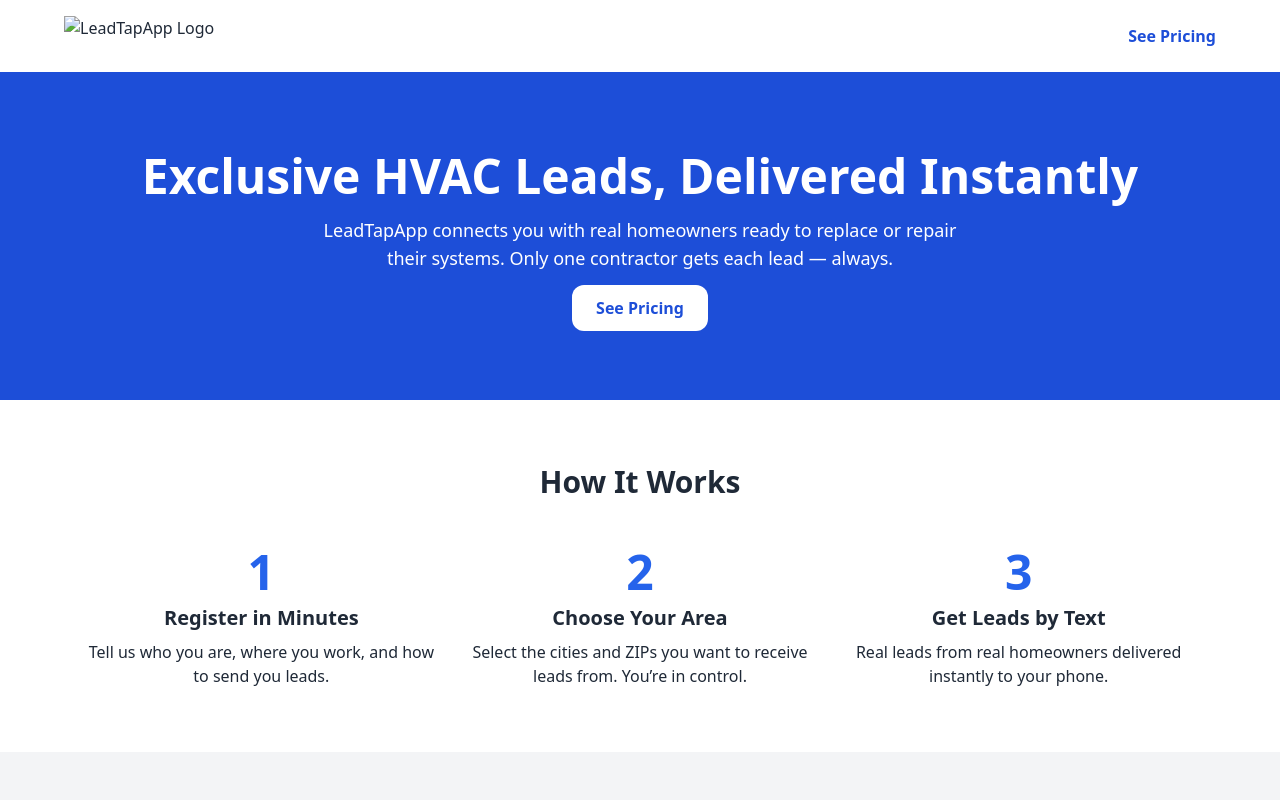
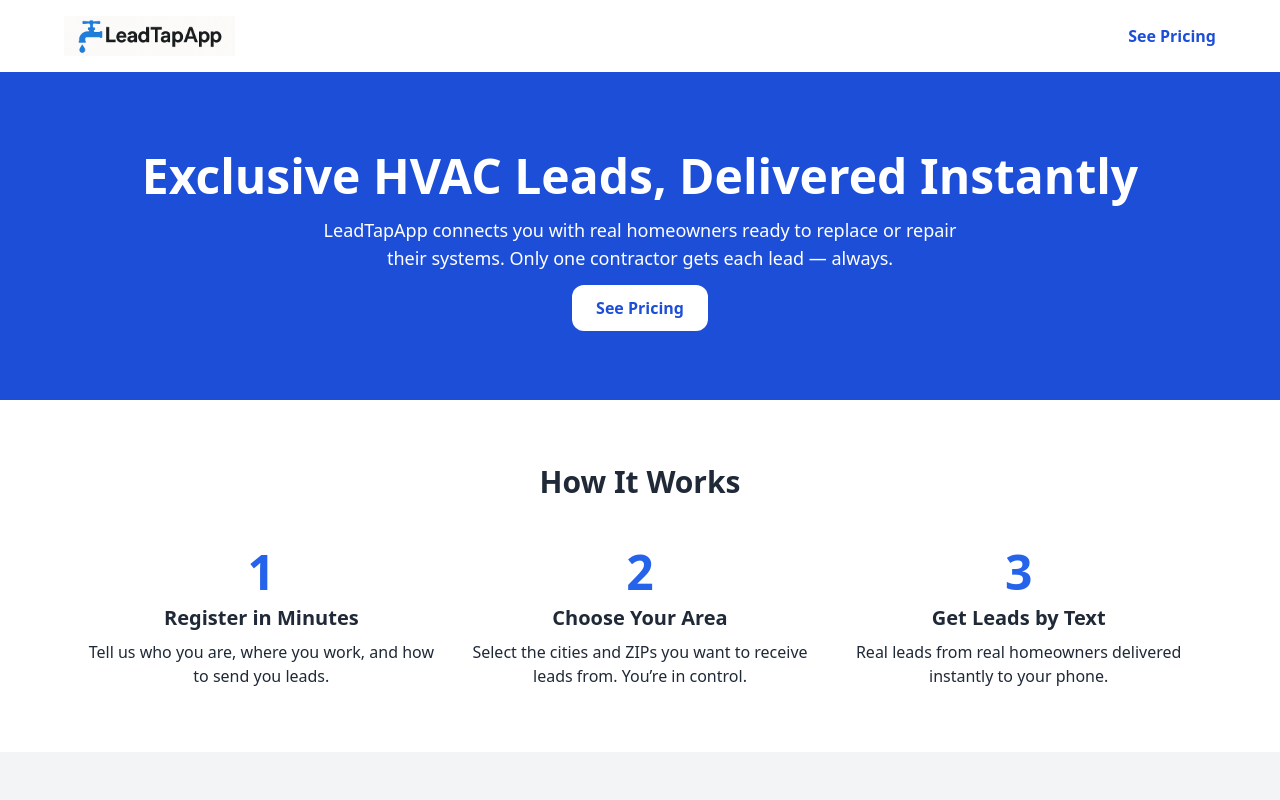
Before and after one commit to sydshobob/leadtapapp, a plain HTML site: page index.html in a window 1280 px wide. Shown: the top 800 px of the page. Drawn offline with nearby package versions, Linux system fonts and the light colour scheme.

Commit message:
Update index.html

```diff
--- a/index.html
+++ b/index.html
@@ -9,7 +9,7 @@
 <body class="bg-white text-gray-800">
   <header class="bg-white shadow py-4 px-6">
     <div class="max-w-6xl mx-auto flex items-center justify-between">
-      <img src="/mnt/data/image.png" alt="LeadTapApp Logo" class="h-10">
+      <img src="logo.png" alt="LeadTapApp Logo" class="h-10">
       <a href="#pricing" class="text-blue-700 font-semibold hover:underline">See Pricing</a>
     </div>
   </header>
```
